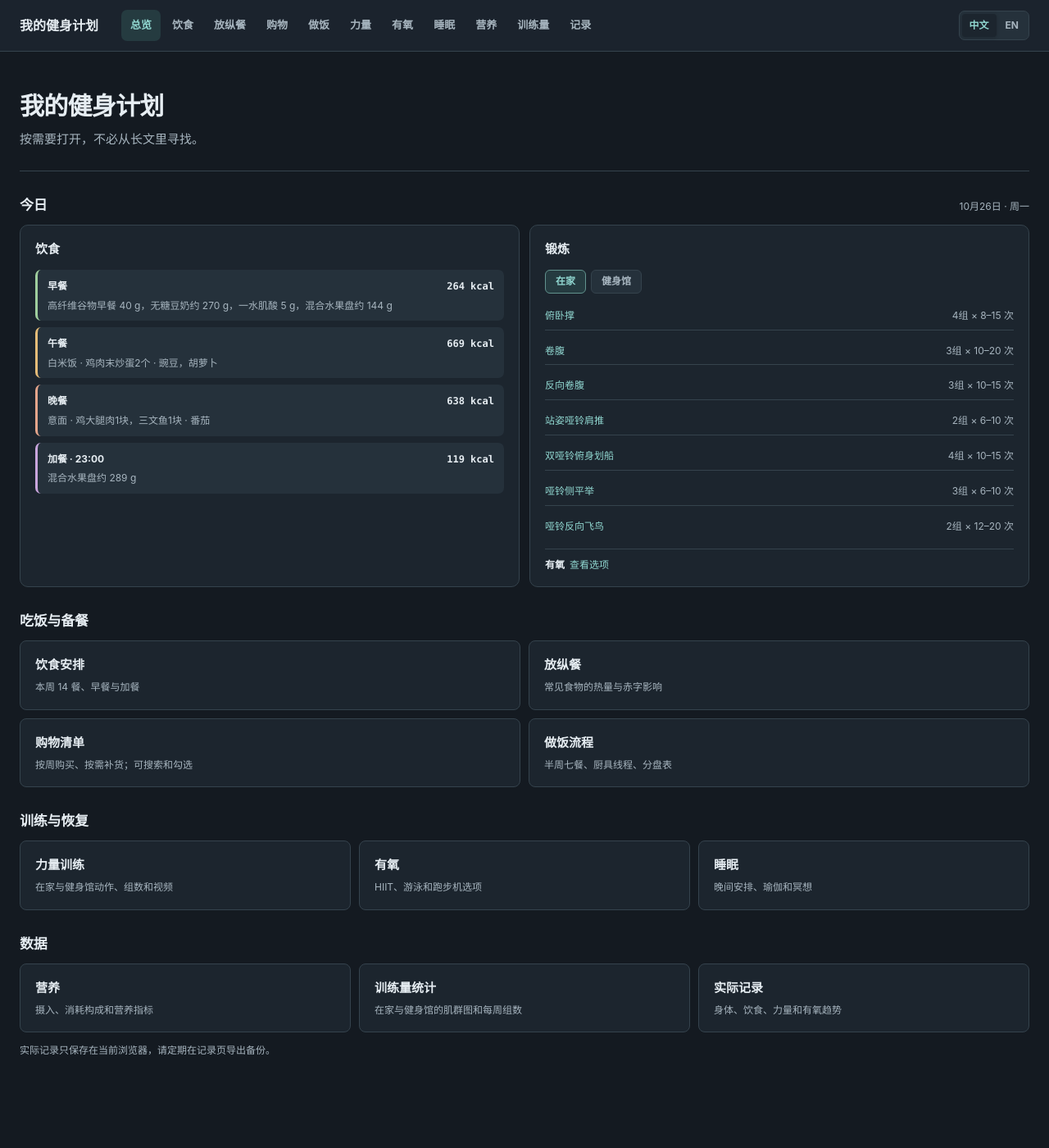
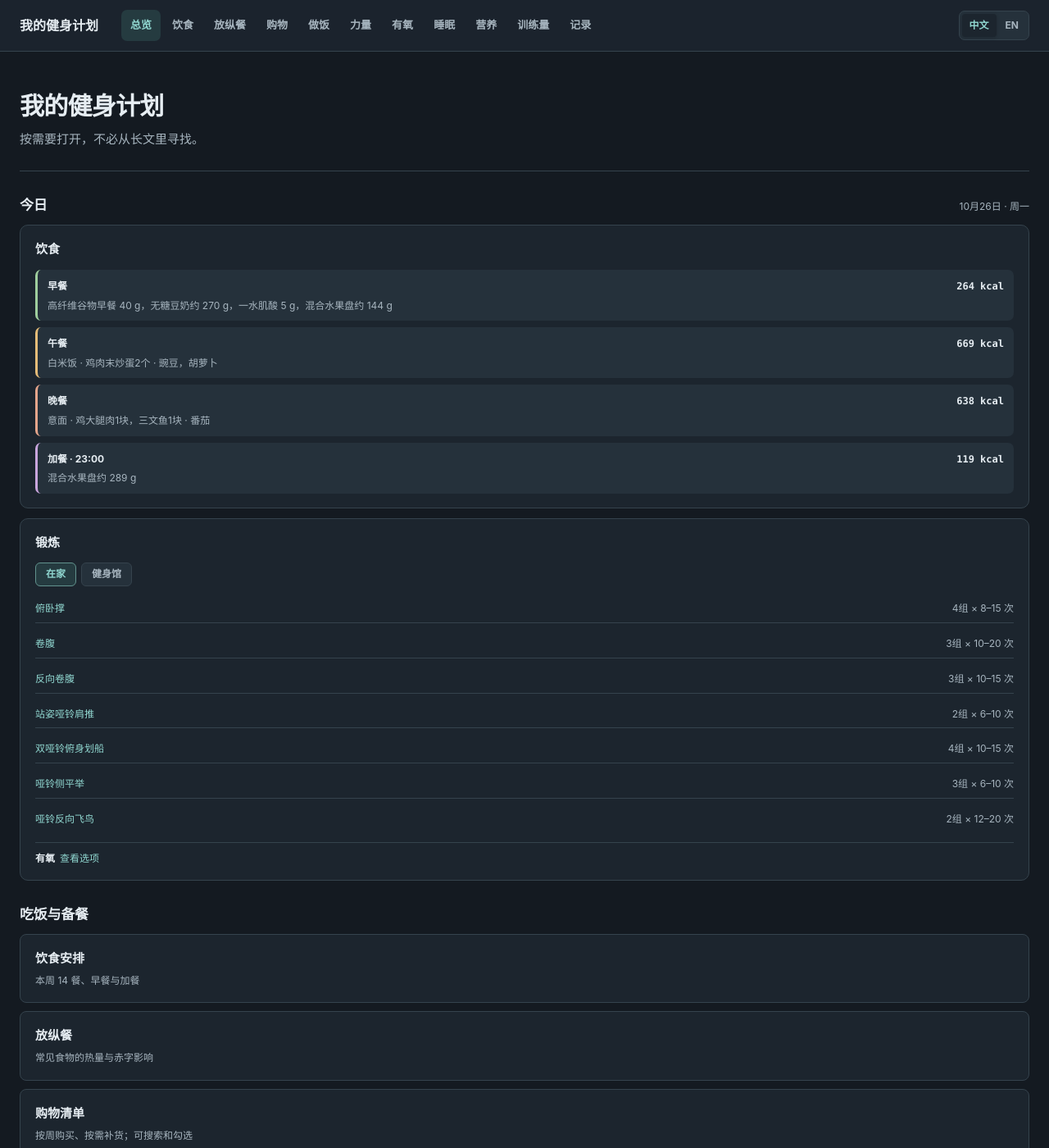
Before and after one commit to yunhaixiang/fitness, a Jekyll site: the page built from index.html, in a window 1280 px wide and 1400 px high. Shown: the whole window at 82% size. Built offline with Jekyll 4.4.1, drawn with Linux system fonts in a browser that asks for light colours.

Commit message:
Show fitness cards in one column

```diff
--- a/assets/site.css
+++ b/assets/site.css
@@ -360,3 +360,10 @@
 .cardio-option-card ol{margin:0!important;padding-left:20px!important;font-size:12px;line-height:1.65}
 .cardio-option-card li{padding-left:1px;margin:0 0 5px}
 @media(max-width:900px){.cardio-option-grid{grid-template-columns:1fr}}
+
+/* Show each card collection as one vertical list at every screen width. */
+.today-grid,.link-grid,.link-grid.food-link-grid,.metrics-strip,
+.diet-meal-list,.diet-treat-grid,.visual-card-grid,.visual-training-list,
+.visual-nutrient-grid,.visual-week-strip,.record-card-grid,.volume-detail-grid,
+.cardio-option-grid{grid-template-columns:minmax(0,1fr)}
+.cardio-video-image{max-width:440px}
```
